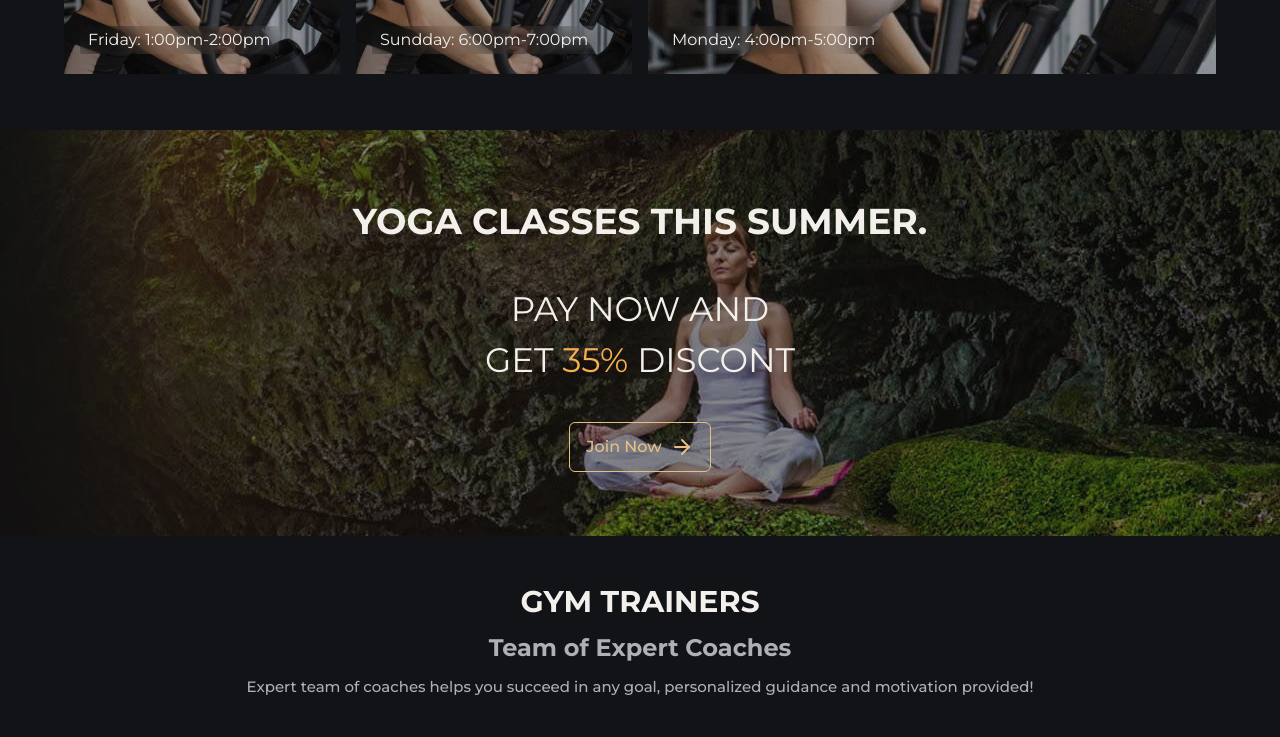
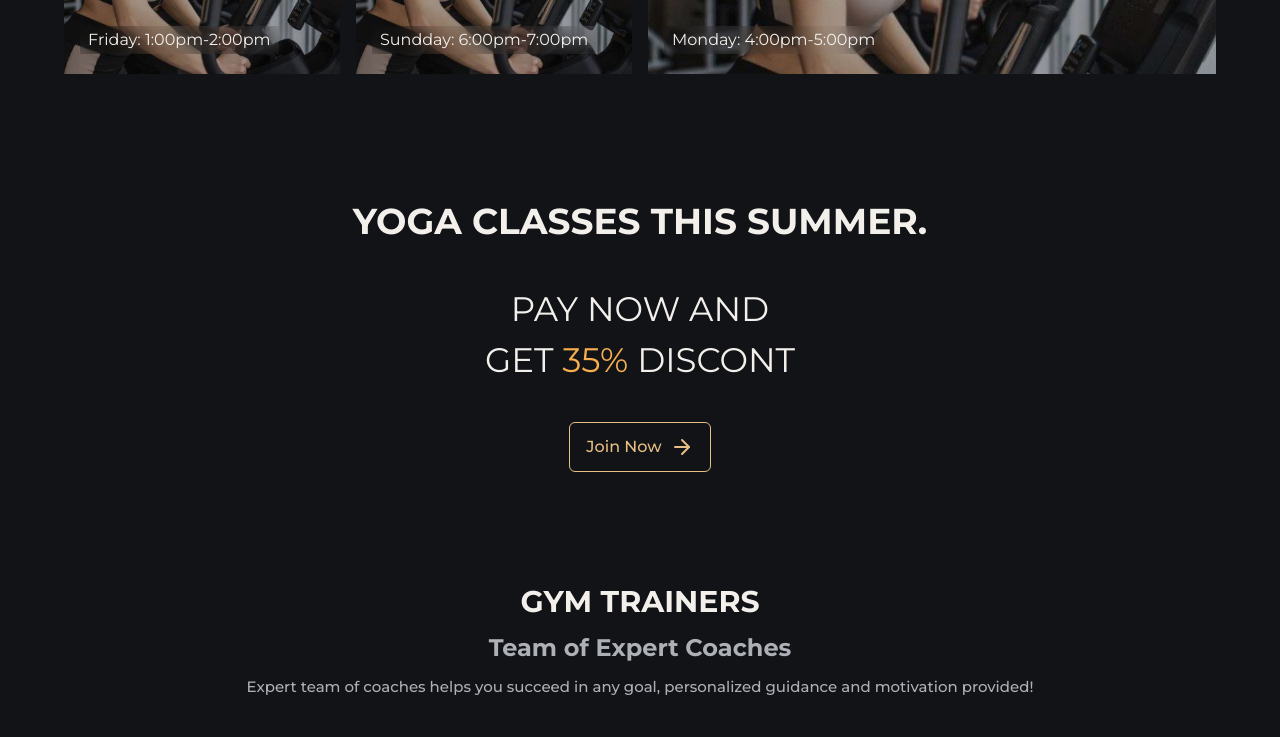
Before and after one commit to abhisheksooni/Gym-mate, a React (Vite) app: page / in a window 1280 px wide. Shown: the part 1960-2697 px from the top of the page. Built offline with nearby package versions, Linux system fonts and the light colour scheme.

Commit message:
home image change

```diff
--- a/src/index.css
+++ b/src/index.css
@@ -35,9 +35,22 @@ max-width: 124rem;
 .bg-ci1{
     background-image: url('./Images/classes/cycling.jpg');
 }
-.bg-bg2{
-    background-image: url('./Images/backgorund_image.jpg');
+.bg-ci2{
+    background-image: url('./Images/classes/bodybuilding.jpg');
 }
+.bg-ci3{
+    background-image: url('./Images/classes/box.jpg');
+}
+.bg-ci4{
+    background-image: url('./Images/classes/cross.jpg');
+}
+.bg-ci5{
+    background-image: url('./Images/classes/karate.jpg');
+}
+.bg-ci6{
+    background-image: url('./Images/classes/powerlifting.jpg');
+}
+
 .bg-BMIbg{
     background-image: url('./Images/BMI/bmi.jpg');
 }
```
